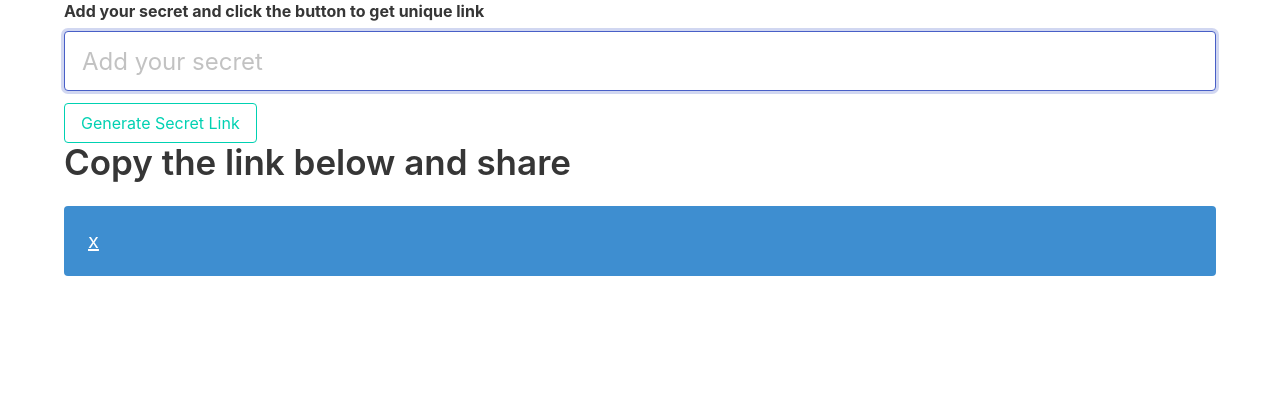
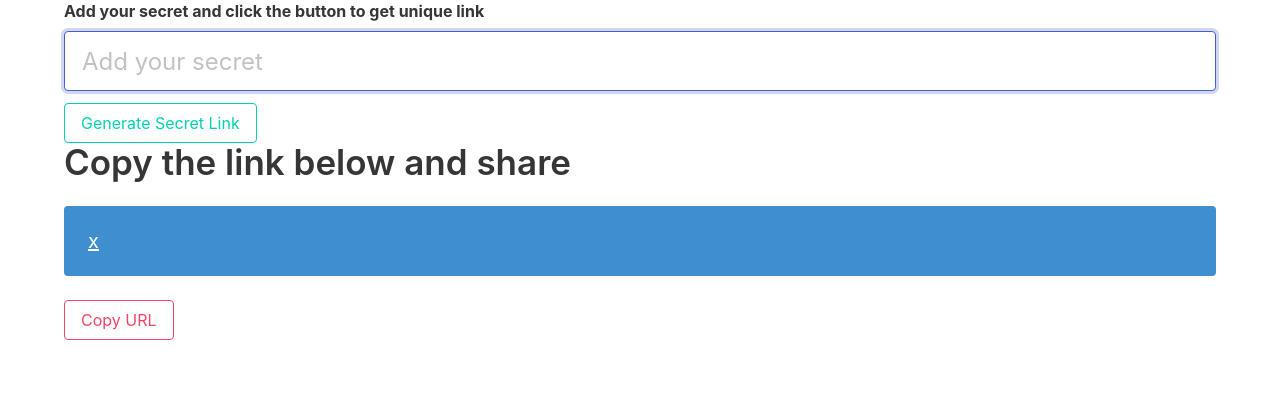
Before and after one commit to ShahriyarR/one-time-secret-share, a Django app: template src/onetime/entrypoints/web/onetimesecrets/templates/onetimesecrets/index.html in a window 1280 px wide. Shown: the part 109-508 px from the top of the page. Run offline with Django 4.2, Linux system fonts and the light colour scheme; tables that the repository leaves empty hold one stand-in row (values such as "Sample post"); the template is opened without the code that fills it: values that come from a table or form of the project are taken from there, most other values are stand-ins (such as "Sample title", 1, 10 or a date in 2020).

Commit message:
feat: add copy url button under the generated secret url

```diff
--- a/src/onetime/entrypoints/web/onetimesecrets/templates/onetimesecrets/base.html
+++ b/src/onetime/entrypoints/web/onetimesecrets/templates/onetimesecrets/base.html
@@ -3,6 +3,7 @@
   <head>
     <meta charset="utf-8">
     <meta name="viewport" content="width=device-width, initial-scale=1">
+    {% block scripts %} {% endblock scripts %}
     <title>{% block title %} {% endblock %} </title>
 
     <link rel="stylesheet" href="https://cdn.jsdelivr.net/npm/bulma@0.9.4/css/bulma.min.css">
--- a/src/onetime/entrypoints/web/onetimesecrets/templates/onetimesecrets/index.html
+++ b/src/onetime/entrypoints/web/onetimesecrets/templates/onetimesecrets/index.html
@@ -24,10 +24,31 @@
     {% if secret_url %}
     <h2 class="title">Copy the link below and share</h2>
     <div class="notification is-info">
-      <a href="{{ secret_url }}">{{ secret_url }}</a>
+      <a href="{{ secret_url }}" id="secret-url">{{ secret_url }}</a>
+    </div>
+    <div class="control">
+      <button class="button is-danger is-outlined" onclick="CopyText()" id="copy-url-button">Copy URL</button>
     </div>
     {% endif %}
   </div>
 </div>
 
 {% endblock %}
+
+{% block scripts %}
+<script>
+  function CopyText() {
+    const element = document.querySelector('#secret-url');
+    const storage = document.createElement('textarea');
+    storage.value = element.innerHTML;
+    element.appendChild(storage);
+    storage.select();
+    storage.setSelectionRange(0, 99999);
+    document.execCommand('copy');
+    element.removeChild(storage);
+    const button = document.getElementById("copy-url-button");
+    button.value = "Copied";
+    button.innerHTML = "Copied";
+}
+</script>
+{% endblock scripts %}
```
